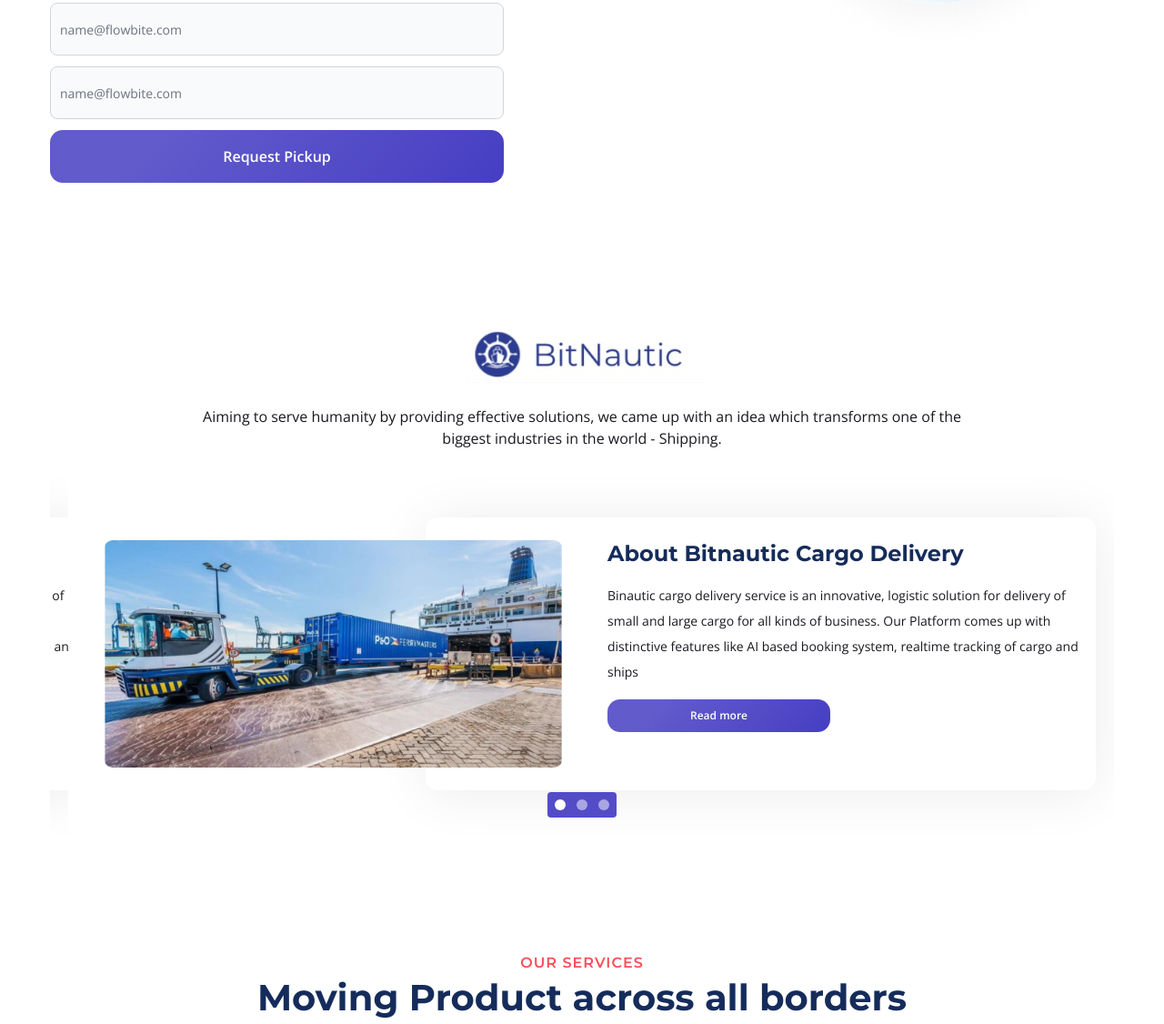
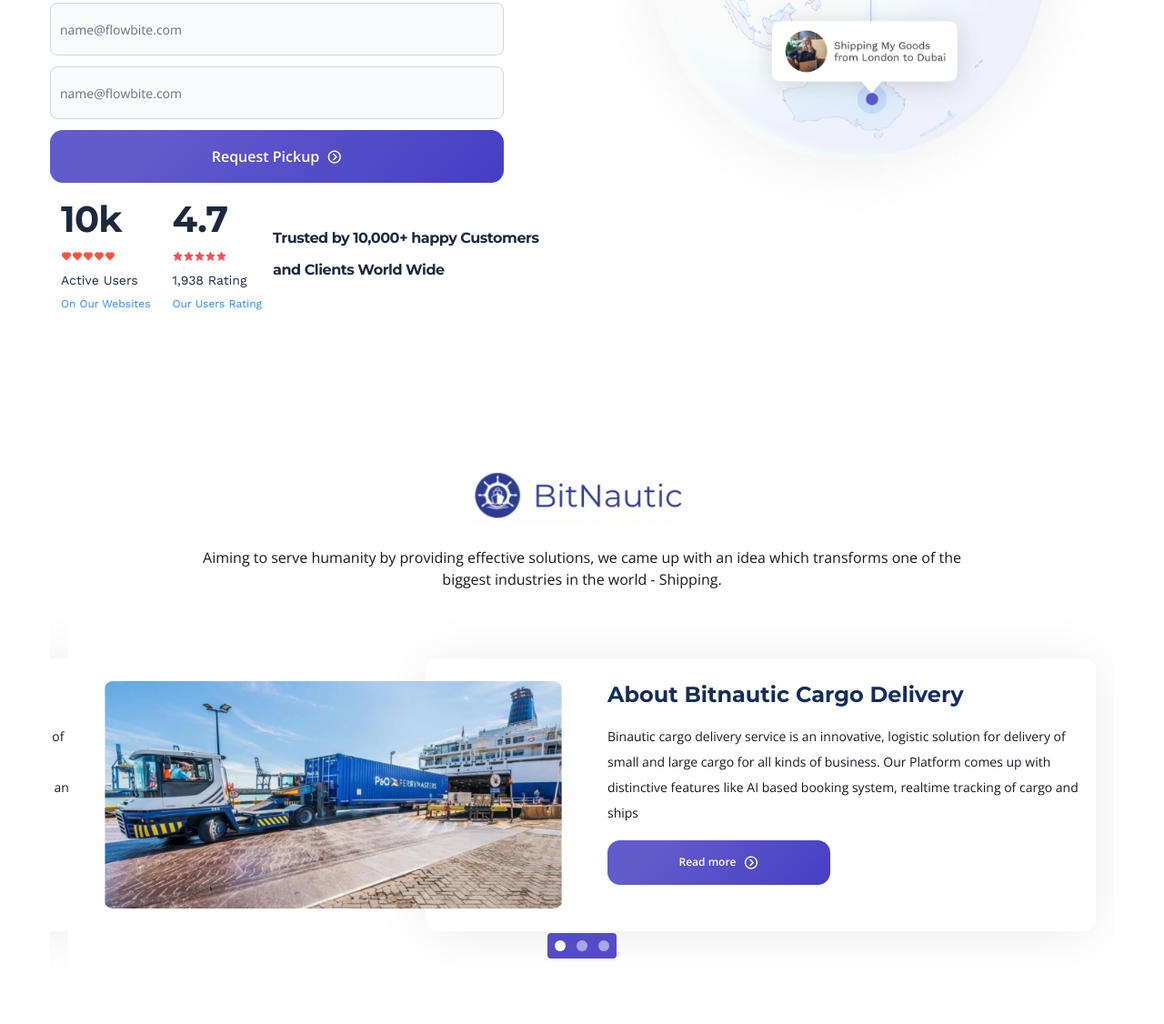
Before and after one commit to ogheneovo12/bitnautic, a website: page src/index.html in a window 1280 px wide. Shown: the part 429-1555 px from the top of the page at 91% size. Drawn offline with nearby package versions, Linux system fonts and the light colour scheme.

Commit message:
added rating ui

```diff
--- a/src/index.html
+++ b/src/index.html
@@ -21,10 +21,7 @@
       href="https://fonts.googleapis.com/css2?family=Work+Sans:ital,wght@0,100;0,200;0,300;0,400;0,500;0,600;0,700;0,800;0,900;1,100;1,200;1,300;1,400;1,500;1,600;1,700;1,800&display=swap"
       rel="stylesheet"
     />
-    <link
-      rel="stylesheet"
-      href="https://cdn.jsdelivr.net/npm/@fortawesome/fontawesome-free@5.15.4/css/fontawesome.min.css"
-    />
+    <link href='https://unpkg.com/boxicons@2.1.2/css/boxicons.min.css' rel='stylesheet'>
     <link
       href="https://fonts.googleapis.com/css2?family=Poppins:ital,wght@0,100;0,200;0,300;0,400;0,500;0,600;0,700;0,800;0,900;1,100;1,200;1,300;1,400;1,500;1,600;1,800&display=swap"
       rel="stylesheet"
@@ -178,12 +175,43 @@
             placeholder="name@flowbite.com"
             required
           />
-          <button class="cta-btn w-full max-w-[499px] h-[58px]">
-            Request Pickup <i class="fa-solid fa-circle-chevron-right"></i>
+          <button class="cta-btn items-center flex justify-center w-full max-w-[499px] h-[58px]">
+            Request Pickup <i class='bx bx-chevron-right-circle ml-2 text-[17px]'></i>
           </button>
+          <div class="flex  max-w-[570px] items-center justify-between flex-wrap md:flex-nowrap my-3">
+              <div class="text-left shrink-0 mx-3">
+                  <h3 class="font-bold text-secondary-1 text-[40px] leading-[55px] tracking-[-0.788151px]">10k</h3>
+                  <div class="flex  my-2 text-heart text-xs">
+                    <i class='bx bxs-heart'></i>
+                    <i class='bx bxs-heart'></i>
+                    <i class='bx bxs-heart'></i>
+                    <i class='bx bxs-heart'></i>
+                    <i class='bx bxs-heart'></i>
+                  </div>
+                  <p class="font-work text-sm text-secondary-1 leading-6">Active Users</p>
+                  <p class="text-xs font-work text-lightblue inline-block">On Our Websites</p>
+              </div>
+              <div class="text-left shrink-0 mx-3">
+                <h3 class="font-bold text-secondary-1 text-[40px] leading-[55px] tracking-[-0.788151px]">4.7</h3>
+                <div class="flex my-2 text-golden text-xs">
+                  <i class='bx bxs-star'></i>
+                  <i class='bx bxs-star'></i>
+                  <i class='bx bxs-star'></i>
+                  <i class='bx bxs-star'></i>
+                  <i class='bx bxs-star'></i>
+                </div>
+                <p class="font-work text-sm text-secondary-1 leading-6">1,938 Rating</p>
+                <p class="text-xs font-work text-lightblue inline-block">Our Users Rating</p>
+            </div>
+              <div>
+                  <h3 class="text-[20px[ leading-[35px] font-bold text-secondary-1 tracking-[-0.462019px]">Trusted by 10,000+ happy Customers and Clients World Wide</h3>
+              </div>
+
+
+          </div>
         </div>
-        <div class="wow animate__animated  animate__slideInRight">
-          <img src="./assets/img/hero_img.png" alt="image of a globe" />
+        <div class="wow animate__animated    animate__slideInRight">
+          <img class="h-auto max-w-[600px] w-full md:w-auto mx-auto"  src="./assets/img/hero_img.png" alt="image of a globe" />
         </div>
       </section>
     </header>
@@ -220,8 +248,8 @@
             Platform comes up with distinctive features like AI based booking
             system, realtime tracking of cargo and ships
           </p>
-          <button class="cta-btn text-xs mx-auto md:mx-0 max-w-[245px] w-full block">
-            Read more <i class="fa-solid fa-circle-chevron-right"></i>
+          <button class="cta-btn flex items-center justify-center text-xs mx-auto md:mx-0 h-[48.7px] max-w-[245px] w-full block">
+            Read more <i class='bx bx-chevron-right-circle ml-2 text-[17px]'></i>
           </button>
         </div>
       </div>
@@ -245,8 +273,8 @@
        Platform comes up with distinctive features like AI based booking
        system, realtime tracking of cargo and ships
      </p>
-     <button class="cta-btn text-xs mx-auto md:mx-0 max-w-[245px] w-full block">
-       Read more
+     <button class="cta-btn flex items-center justify-center text-xs mx-auto md:mx-0 h-[48.7px] max-w-[245px] w-full block">
+       Read more <i class='bx bx-chevron-right-circle ml-2 text-[17px]'></i>
      </button>
    </div>
  </div>
@@ -269,8 +297,8 @@
         Platform comes up with distinctive features like AI based booking
         system, realtime tracking of cargo and ships
       </p>
-      <button class="cta-btn text-xs mx-auto md:mx-0 max-w-[245px] w-full block">
-        Read more
+      <button class="cta-btn flex items-center justify-center text-xs mx-auto md:mx-0 h-[48.7px] max-w-[245px] w-full ">
+        Read more <i class='bx bx-chevron-right-circle ml-2 text-[17px]'></i>
       </button>
     </div>
   </div>
@@ -363,7 +391,7 @@
                 >Blandit ut nunc vel bibendum semper elit</span
               >
             </p>
-            <button class="cta-btn my-4 text-sm w-[169px]">Get Started</button>
+            <button class="cta-btn my-4 h-[48.7px] text-sm w-[169px]">Get Started</button>
           </div>
         </div>
       </div>
@@ -396,7 +424,7 @@
     </section>
     <section class="container-1 min-h-screen py-28">
       <h2 class="text-center">Frequently Asked Questions (FAQ)</h2>
-      <p class="text-grey2 max-w-[488px] text-base text-center mx-auto my-4">
+      <p class="text-grey2 lowercase max-w-[488px] text-base text-center mx-auto my-4 mb-10">
         BROWSE OUR FAQ'S BELOW, IF YOU CAN NOT FIND THE ANSWER TO YOU'RE LOOKING
         FOR PLEASE CONTACT US.
       </p>
--- a/tailwind.config.js
+++ b/tailwind.config.js
@@ -17,6 +17,7 @@
         lightblue4: "#5149C6",
         linkblue: "#3E3FD8",
         golden: "#FA4F58",
+        heart:"#FF523D",
         lightgrey: "#7D7D7D",
         bglime: "#F8F9FC",
         carton: "#C4C4C4",
```
Also changed, not shown: src/dist/tailwind.css.
